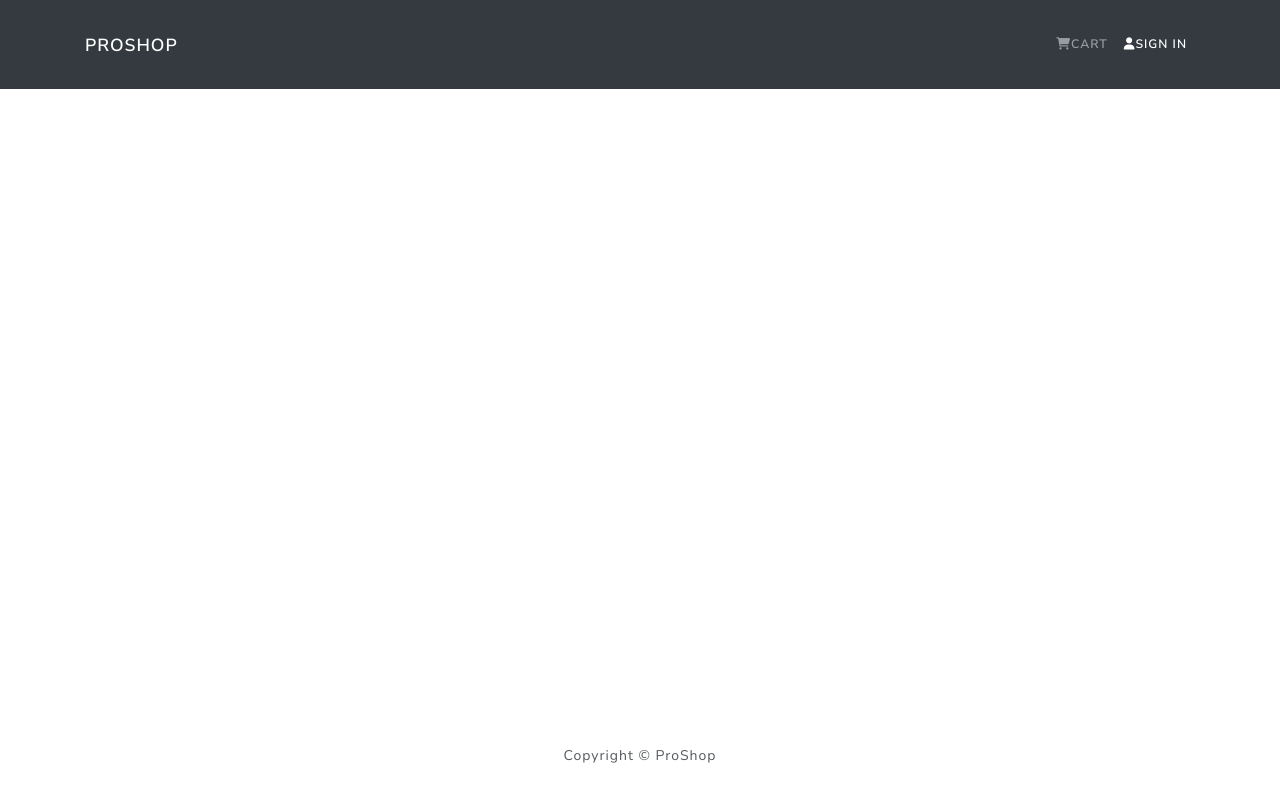
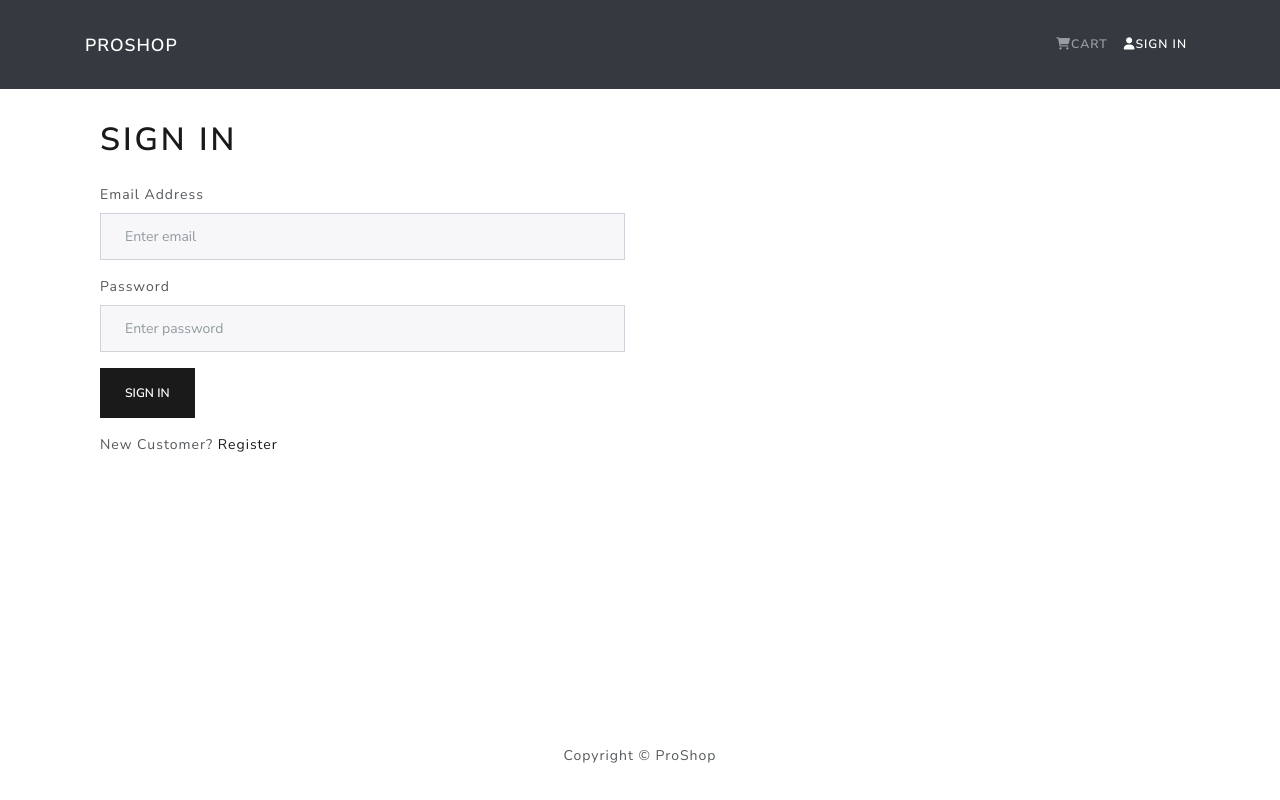
Before and after one commit to y79tian/ecommerce, a React (Create React App) app in the folder frontend/: page /login in a window 1280 px wide. Built offline with nearby package versions, Linux system fonts and the light colour scheme.

Commit message:
finish user logout and login

```diff
--- a/frontend/src/App.js
+++ b/frontend/src/App.js
@@ -6,6 +6,8 @@
 import HomeScreen from "./screens/HomeScreen";
 import ProductScreen from "./screens/ProductScreen";
 import CartScreen from "./screens/CartScreen";
+import LoginScreen from "./screens/LoginScreen";
+
 function App() {
   return (
     <Router>
@@ -13,11 +15,12 @@
       <main className="py-3">
         <Container>
           <Routes>
-            <Route path="/" element={<HomeScreen />} />
+          <Route path="/login" element={<LoginScreen />} />
             <Route path="/product/:id" element={<ProductScreen />} />
             <Route path="cart" element={<CartScreen />}>
               <Route path=":id" element={<CartScreen />} />
             </Route>
+            <Route path="/" element={<HomeScreen />} />
           </Routes>
         </Container>
       </main>
--- a/frontend/src/actions/userActions.js
+++ b/frontend/src/actions/userActions.js
@@ -3,7 +3,9 @@
   USER_LOGIN_FAIL,
   USER_LOGIN_REQUEST,
   USER_LOGIN_SUCCESS,
+  USER_LOGOUT,
 } from "../constants/userConstants";
+
 export const login = (email, password) => async (dispatch) => {
   try {
     dispatch({ type: USER_LOGIN_REQUEST });
@@ -29,3 +31,8 @@
     });
   }
 };
+
+export const logout = () => (dispatch) => {
+  localStorage.removeItem("userInfo");
+  dispatch({ type: USER_LOGOUT });
+};
--- a/frontend/src/components/Header.js
+++ b/frontend/src/components/Header.js
@@ -1,8 +1,17 @@
 import React from "react";
+import { useDispatch, useSelector } from "react-redux";
 import { LinkContainer } from "react-router-bootstrap";
-import { Nav, Navbar, Container } from "react-bootstrap";
+import { Nav, Navbar, Container, NavDropdown } from "react-bootstrap";
+import { logout } from "../actions/userActions";
 
 const Header = () => {
+  const dispatch = useDispatch();
+  const userLogin = useSelector((state) => state.userLogin);
+  const { userInfo } = userLogin;
+
+  const logoutHandler = () => {
+    dispatch(logout());
+  };
   return (
     <header>
       <Navbar bg="dark" variant="dark" expand="lg" collapseOnSelect>
@@ -18,11 +27,22 @@
                   <i className="fas fa-shopping-cart"></i>Cart
                 </Nav.Link>
               </LinkContainer>
-              <LinkContainer to="/login">
-                <Nav.Link>
-                  <i className="fas fa-user"></i>Sign In
-                </Nav.Link>
-              </LinkContainer>
+              {userInfo ? (
+                <NavDropdown title={userInfo.name} id="username">
+                  <LinkContainer to="/profile">
+                    <NavDropdown.Item>Profile</NavDropdown.Item>
+                  </LinkContainer>
+                  <NavDropdown.Item onClick={logoutHandler}>
+                    Logout
+                  </NavDropdown.Item>
+                </NavDropdown>
+              ) : (
+                <LinkContainer to="/login">
+                  <Nav.Link>
+                    <i className="fas fa-user"></i>Sign In
+                  </Nav.Link>
+                </LinkContainer>
+              )}
             </Nav>
           </Navbar.Collapse>
         </Container>
--- /dev/null
+++ b/frontend/src/screens/FormContainer.js
@@ -0,0 +1,16 @@
+import React from "react";
+import { Container, Row, Col } from "react-bootstrap";
+
+const FormContainer = ({ children }) => {
+  return (
+    <Container>
+      <Row className="justify-content-mid-center">
+        <Col xs={12} md={6}>
+          {children}
+        </Col>
+      </Row>
+    </Container>
+  );
+};
+
+export default FormContainer;
--- /dev/null
+++ b/frontend/src/screens/LoginScreen.js
@@ -0,0 +1,73 @@
+import React, { useState, useEffect } from "react";
+import { Link, useLocation, useNavigate } from "react-router-dom";
+import { Form, Button, Row, Col } from "react-bootstrap";
+import { useDispatch, useSelector } from "react-redux";
+import Message from "../components/Message";
+import Loader from "../components/Loader";
+import { login } from "../actions/userActions";
+import FormContainer from "./FormContainer";
+
+const LoginScreen = () => {
+  const [email, setEmail] = useState("");
+  const [password, setPassword] = useState("");
+  const location = useLocation();
+  const navigate = useNavigate();
+
+  const redirect = location.search ? location.search.split("=")[1] : "/";
+  const dispatch = useDispatch();
+
+  const userLogin = useSelector((state) => state.userLogin);
+  const { loading, error, userInfo } = userLogin;
+
+  const submitHandler = (e) => {
+    e.preventDefault(); // prevent the fresh property in the "enter" key
+    dispatch(login(email, password));
+  };
+
+  useEffect(() => {
+    if (userInfo) navigate(redirect);
+  }, [navigate, userInfo, redirect]);
+  return (
+    <FormContainer>
+      <h1>Sign In</h1>
+      {error && <Message variant="danger">{error}</Message>}
+      {loading && <Loader />}
+      <Form onSubmit={submitHandler}>
+        <Form.Group controlId="email">
+          <Form.Label>Email Address</Form.Label>
+          <Form.Control
+            type="email"
+            placeholder="Enter email"
+            value={email}
+            onChange={(e) => setEmail(e.target.value)}
+          ></Form.Control>
+        </Form.Group>
+
+        <Form.Group controlId="password" className="mt-3">
+          <Form.Label>Password</Form.Label>
+          <Form.Control
+            type="password"
+            placeholder="Enter password"
+            value={password}
+            onChange={(e) => setPassword(e.target.value)}
+          ></Form.Control>
+
+          <Button type="submit" variant="primary" className="mt-3">
+            Sign In
+          </Button>
+        </Form.Group>
+      </Form>
+
+      <Row className="py-3">
+        <Col>
+          New Customer?{" "}
+          <Link to={redirect ? `/register?redirect=${redirect}` : "/register"}>
+            Register
+          </Link>
+        </Col>
+      </Row>
+    </FormContainer>
+  );
+};
+
+export default LoginScreen;
```
